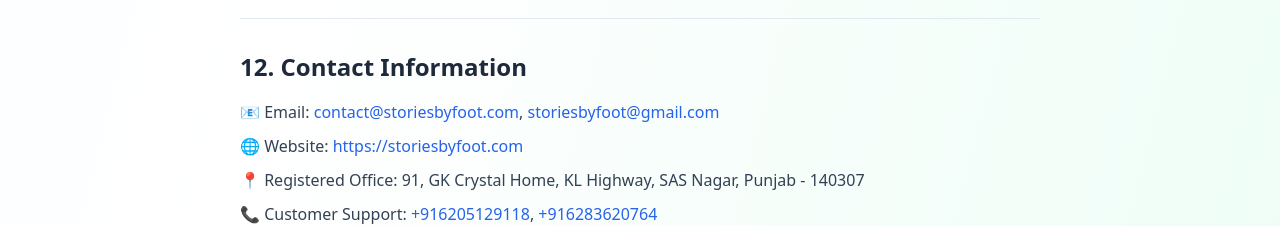
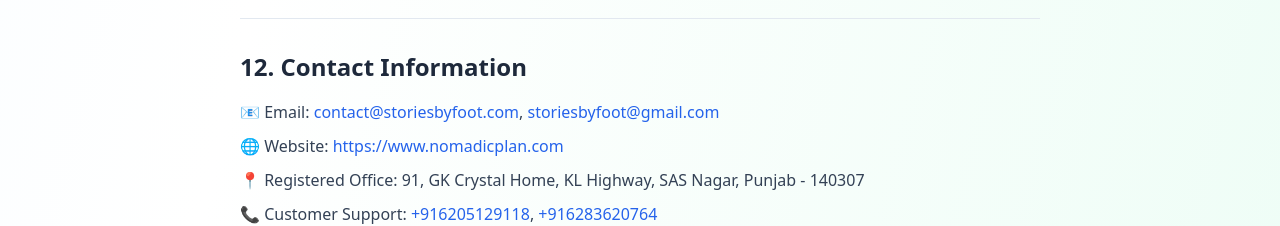
Before and after one commit to shivam13669/NomadicPlan, a React (Vite) app: page /privacy-policy in a window 1280 px wide. Shown: the part 4040-4266 px from the top of the page. Built offline with nearby package versions, Linux system fonts and the light colour scheme; no server answers; the HTML template or start-up script is replaced by a standard one.

Commit message:
Update website URL in PrivacyPolicy
cgen-7a8c24a649d149b6ac24e60ea9f4457e

```diff
--- a/src/pages/PrivacyPolicy.tsx
+++ b/src/pages/PrivacyPolicy.tsx
@@ -210,7 +210,7 @@ export default function PrivacyPolicyPage() {
               <h2 className="text-2xl font-semibold text-slate-800">12. Contact Information</h2>
               <div className="text-slate-700 leading-relaxed space-y-2">
                 <p>📧 Email: <a href="mailto:contact@storiesbyfoot.com" className="text-blue-600 hover:text-blue-800 hover:underline transition-colors">contact@storiesbyfoot.com</a>, <a href="mailto:storiesbyfoot@gmail.com" className="text-blue-600 hover:text-blue-800 hover:underline transition-colors">storiesbyfoot@gmail.com</a></p>
-                <p>🌐 Website: <a href="https://storiesbyfoot.com" target="_blank" rel="noopener noreferrer" className="text-blue-600 hover:text-blue-800 hover:underline transition-colors">https://storiesbyfoot.com</a></p>
+                <p>🌐 Website: <a href="https://www.nomadicplan.com" target="_blank" rel="noopener noreferrer" className="text-blue-600 hover:text-blue-800 hover:underline transition-colors">https://www.nomadicplan.com</a></p>
                 <p>📍 Registered Office: 91, GK Crystal Home, KL Highway, SAS Nagar, Punjab - 140307</p>
                 <p>📞 Customer Support: <a href="tel:+916205129118" className="text-blue-600 hover:text-blue-800 hover:underline transition-colors">+916205129118</a>, <a href="tel:+916283620764" className="text-blue-600 hover:text-blue-800 hover:underline transition-colors">+916283620764</a></p>
               </div>
```
